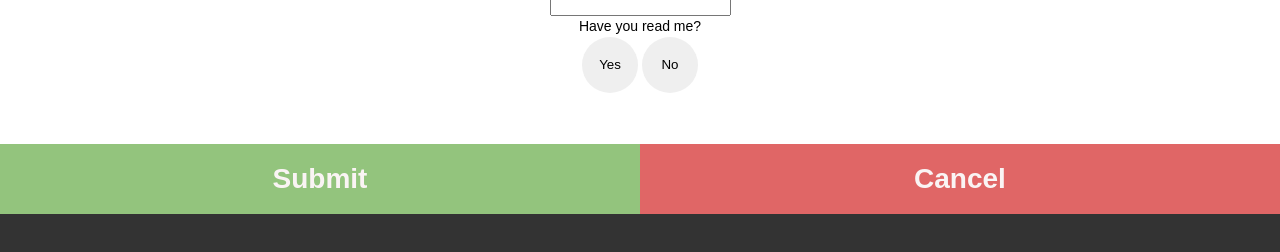
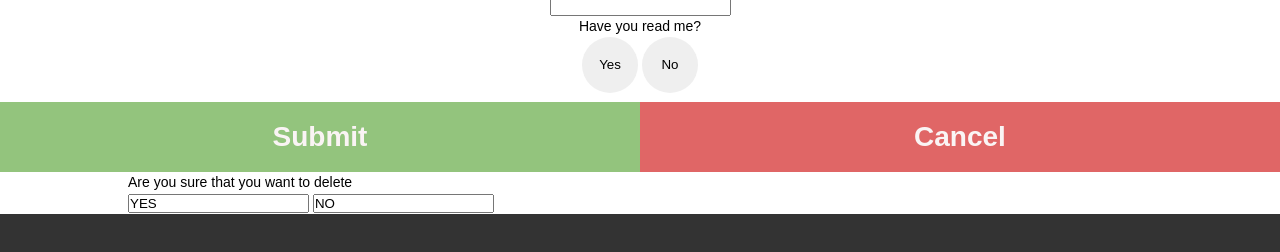
Before and after one commit to Skidragon/skidragon.github.io-library-project, a website: page app/index.html in a window 1280 px wide. Both pictures are taken after a click on the button "Add Book". Shown: the part 136-388 px from the top of the page. Drawn offline with nearby package versions, Linux system fonts and the light colour scheme; files that its build step writes are made by us from their sources.

Commit message:
Started delete prompt

```diff
--- a/app/index.html
+++ b/app/index.html
@@ -44,12 +44,23 @@
 
         <label>Have you read me?</label>
         <div class="add-form__circles-contanier">
-            <input type="button" class="btn add-form__btn--circle btn--circle btn--success-highlight" id = "js-read-me-yes" value="Yes" data-state="inactive">
-            <input type="button" class="btn add-form__btn--circle btn--circle btn--danger-highlight" id = "js-read-me-no" value="No" data-state="inactive">
+            <input type="button" class="btn add-form__btn--circle btn--circle btn--success-highlight" id="js-read-me-yes" value="Yes"
+                data-state="inactive">
+            <input type="button" class="btn add-form__btn--circle btn--circle btn--danger-highlight" id="js-read-me-no" value="No" data-state="inactive">
         </div>
         <div class="add-form__btn-container">
             <button class="btn--success add-form__btn-submit js-btn-submit">Submit</button>
             <button class="btn--danger add-form__btn-cancel js-btn-cancel">Cancel</button>
+        </div>
+
+        <div class="delete-prompt">
+            <p class="delete-prompt__warning">Are you sure that you want to delete
+                <h2 class="delete-prompt__book-title"></h2>
+            </p>
+            <div class="delete-prompt__btn-container">
+                <input type="delete-prompt__btn-yes" value="YES">
+                <input type="delete-prompt__btn-no" value="NO">
+            </div>
         </div>
 
         <script src="js/form-components.js"></script>
--- a/app/scss/components.scss
+++ b/app/scss/components.scss
@@ -76,3 +76,7 @@
         min-width: 4rem;
         min-height: 4rem;
     }
+
+    .delete-prompt {
+        width: 80%;
+    }
```
